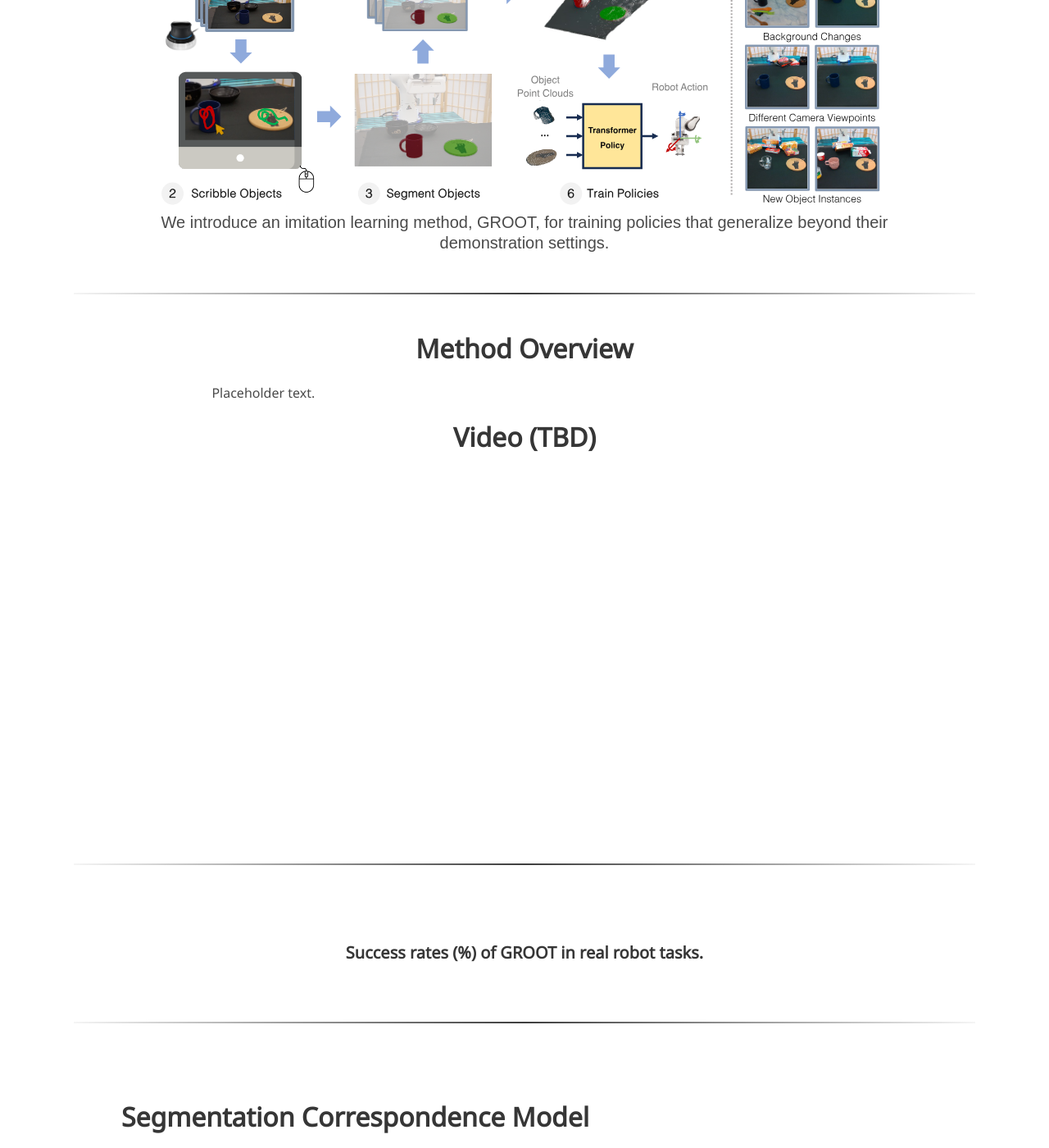
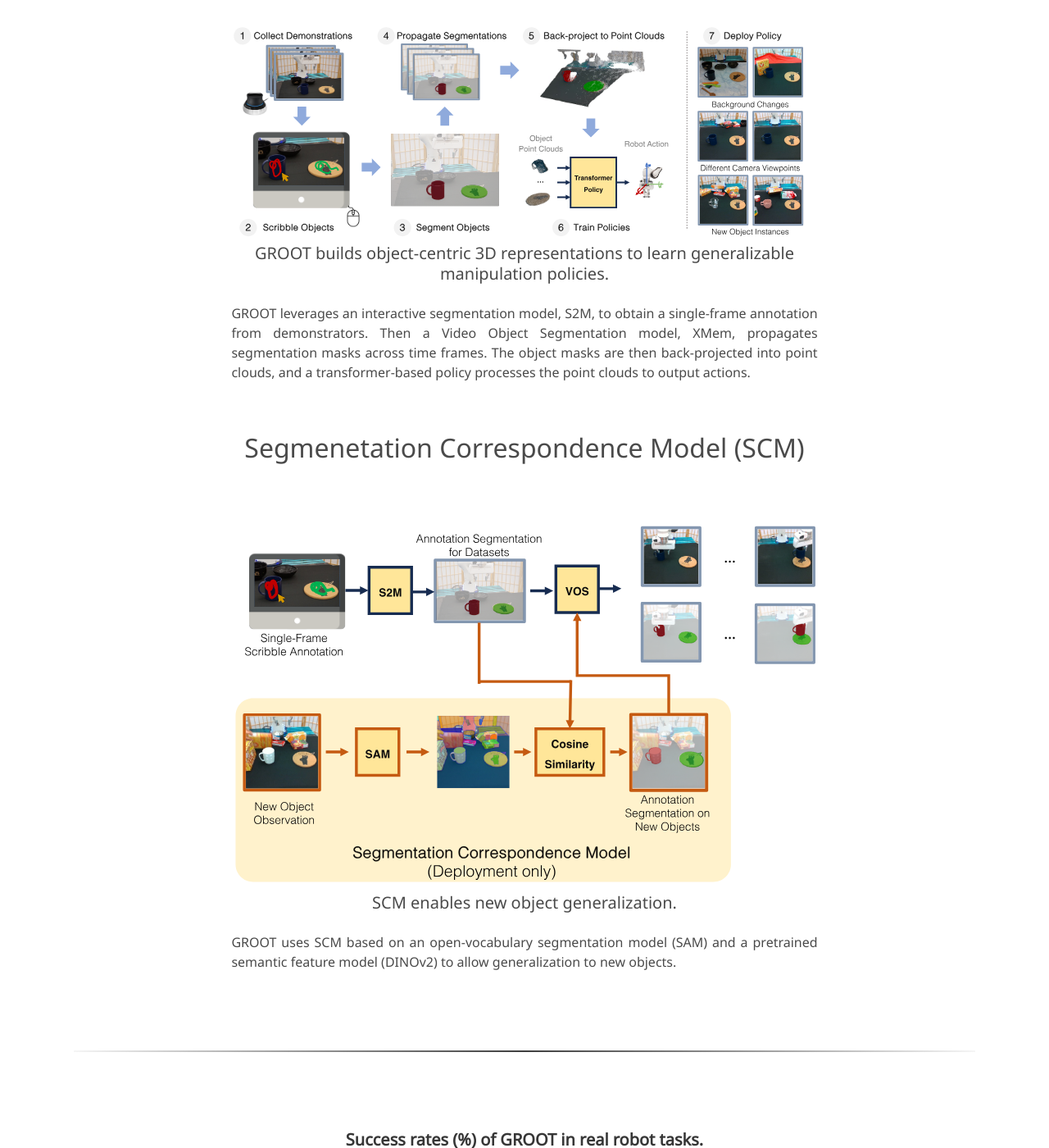
Before and after one commit to UT-Austin-RPL/GROOT, a Jekyll site: the page built from docs/index.markdown, in a window 1280 px wide and 1400 px high, scrolled down 1494 px. Shown: the whole window at 82% size. Built offline with Jekyll 4.4.1, drawn with Linux system fonts in a browser that asks for light colours; nearby versions of some CDN libraries; some web fonts are replaced; library files that are not in the unit come from our copies; a style sheet for code colours, icons or effects is not loaded; some of the changed text lies outside the part shown.

Commit message:
Update GROOT website

```diff
--- a/docs/_includes/title_info.html
+++ b/docs/_includes/title_info.html
@@ -28,7 +28,7 @@
         </a>
       </span>
       <span class="link-block">
-        <a href="https://arxiv.org/abs/"
+        <a href="https://zhuyifengzju.github.io/files/GROOT_CoRL2023.pdf"
            class="external-link button is-normal is-rounded">
           <span class="icon">
               <i class="ai ai-arxiv"></i>
--- a/docs/_layouts/home.html
+++ b/docs/_layouts/home.html
@@ -67,7 +67,7 @@
     <div class="container is-max-desktop">
       <div class="columns is-centered">
         <div class="column has-text-centered">
-          <h1 class="title is-1 publication-title">GROOT: Learning Generalizable Manipulation Policies with Object-Centric 3D Representations</h1>
+          <h1 class="title is-2 publication-title">GROOT: Learning Generalizable Manipulation Policies with Object-Centric 3D Representations</h1>
 
           <!-- include the title info. It's located in _includes/title_info.html -->
           {% include title_info.html %}
@@ -87,8 +87,11 @@
       <div class="column is-four-fifths">
         <!-- <h2 class="title is-3">Video</h2> -->
         <div class="publication-video">
-          <iframe src=""
+          <iframe src="https://www.youtube.com/embed/T_wW-Mzt49M?si=oWzuRHBc-zS9O-JT"
                   frameborder="0" allow="autoplay; encrypted-media" allowfullscreen></iframe>
+        </div>
+        <div class="subtitle">
+          1-min spotlight video. Better view with audio or turn on captions.
         </div>
       </div>
     </div>
@@ -111,20 +114,16 @@
 <br>
 <br>
 
-<section class="hero teaser">
+<!-- <section class="hero teaser">
   <div class="container is-max-desktop">
     <div class="hero-body">
       <img id="teaser" src="./static/images/teaser.svg" alt="Nerfies teaser image."/>
-      <!-- <video id="teaser" autoplay muted loop playsinline height="100%">
-        <source src="./static/videos/teaser.mp4"
-                type="video/mp4">
-      </video> -->
       <h2 class="subtitle has-text-centered">
          We introduce an imitation learning method, <span class="groot">GROOT</span>,  for training policies that generalize beyond their demonstration settings.
       </h2>
     </div>
   </div>
-</section>
+</section> -->
 
 <!-- Carousel Video Example. -->
 <!-- <section class="hero is-small">
@@ -145,32 +144,42 @@
 </section> -->
 <!-- / Carousel Video Example. -->
 
-<hr>
-
 <section class="section">
   <div class="container is-max-desktop">
     <!-- Method Overview. -->
     <div class="columns is-centered has-text-centered">
       <div class="column is-four-fifths">
-        <h2 class="title is-3">Method Overview</h2>
-        <div class="content has-text-justified">
-         Placeholder text.
+        <h2 class="title is-3">Method</h2>
+        <div class="hero-body">
+          <img id="teaser" src="./static/images/teaser.svg" alt="Nerfies teaser image."/>
+          <h2 class="subtitle">
+            GROOT builds object-centric 3D representations to learn generalizable manipulation policies.
+          </h2>
+          <div class="content has-text-justified">
+            GROOT leverages an interactive segmentation model, S2M, to obtain a single-frame annotation from demonstrators. Then a Video Object Segmentation model, XMem, propagates segmentation masks across time frames. The object masks are then back-projected into point clouds, and a transformer-based policy processes the point clouds to output actions.
+        </div>
         </div>
       </div>
     </div>
-    <!--/ Method. -->
+  </div>
 
-    <!-- Paper video. -->
-    <div class="columns is-centered has-text-centered">
-      <div class="column is-four-fifths">
-        <h2 class="title is-3">Video (TBD) </h2>
-        <div class="publication-video">
-          <iframe width="750" height="421" src="" autoplay="true" frameborder="0" allow="accelerometer; autoplay; clipboard-write; encrypted-media; gyroscope; picture-in-picture" allowfullscreen></iframe>
-        </div>
-      </div>
+  <div class="container is-max-desktop">
+  <div class="columns is-centered has-text-centered">
+  <div class="column is-four-fifths">
+    <h4 class="subtitle is-3">Segmenetation Correspondence Model (SCM)</h4>
+    <div class="hero-body">
+      <img id="teaser" src="./static/images/scm.svg" alt="Nerfies teaser image."/>
+      <h2 class="subtitle">
+        SCM enables new object generalization.
+      </h2>
+      <div class="content has-text-justified">
+        GROOT uses SCM based on an open-vocabulary segmentation model (SAM) and a pretrained semantic feature model (DINOv2) to allow generalization to new objects.
     </div>
-    <!--/ Paper video. -->
+    </div>
   </div>
+</div>
+</div>
+</div>
 </section>
 
 
@@ -180,7 +189,7 @@
 
 <section class="section">
 
-  <div id="real-robot-results-div">
+  <div id="real-robot-results-div" style="justify-content: center;">
   </div>
   <h3 style="text-align: center!important;" class="title is-5">Success rates (%) of GROOT in real robot tasks.</h3>
 </section>
@@ -303,7 +312,7 @@
       <div class="columns is-centered has-text-centered">
         <div class="column is-four-fifths">
           <h2 class="title is-3">Failure Example</h2>
-          <p> Some explanation. </p>
+          <p class="content has-text-justified"> Occasionally, GROOT policies will miss grasping by some millimeters or failed to place an object stably. </p>
         </div>
       </div>
     </div>
```
Also changed, not shown: docs/static/images/scm.svg (added).
